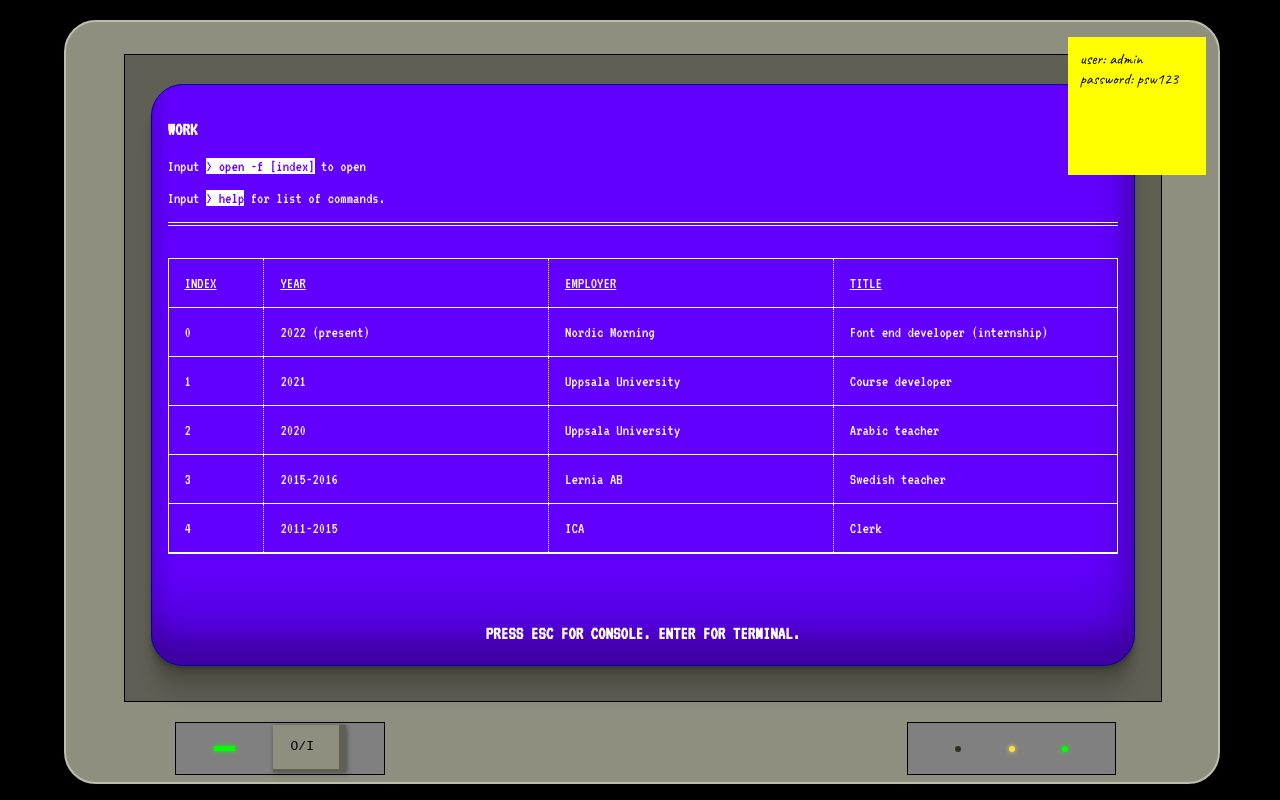
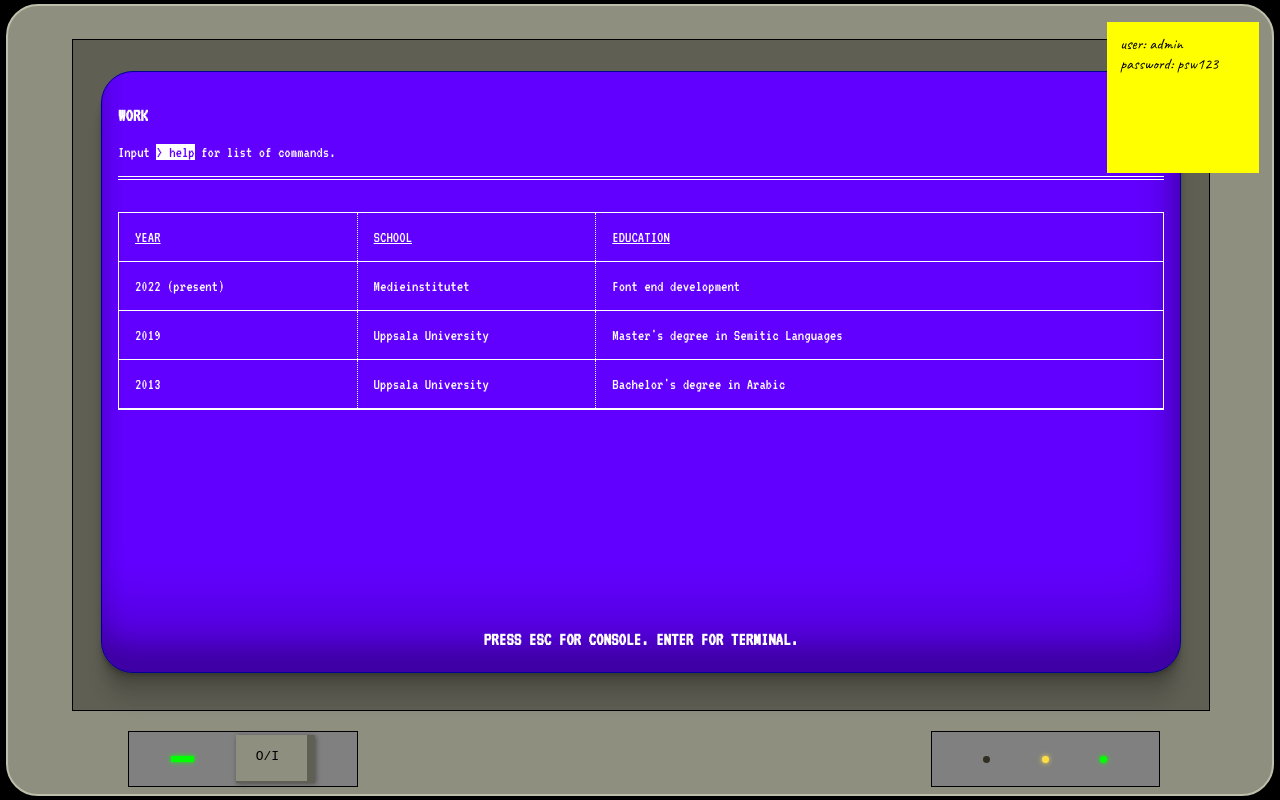
Before and after one commit to p-sjunnestrand/p-sjunnestrand, a Svelte app: page / in a window 1280 px wide. Built offline with nearby package versions, Linux system fonts and the light colour scheme.

Commit message:
started w screen color change

```diff
--- a/src/App.svelte
+++ b/src/App.svelte
@@ -11,6 +11,7 @@
 	let access = undefined;
 	let noteVisible = true;
 	let noteOut = false;
+	export let bgColor = "#6200ff";
 
 	const handleSubmit = (e) => {
 		if(e.detail.user === "admin" && e.detail.psw === "psw123"){
@@ -52,8 +53,8 @@
 <style type="text/scss">
 	@use "sass:math";
 
-	$monitor-height: 95vh;
-	$monitor-width: 90vw;
+	$monitor-height: 99vh;
+	$monitor-width: 99vw;
 	$stand-height: calc(100vh - $monitor-height);
 	$stand-width: calc($monitor-width/2);
 	$screen-width: 95%;
@@ -75,6 +76,7 @@
 		left: calc(50% - $monitor-width/2);
 		top: calc((100vh - $monitor-height)/2);
 		border-radius: 2em;
+		box-sizing: border-box;
 	}
 	#bevel{
 		height: $bevel-height;
@@ -163,7 +165,7 @@
 		to{background-color: rgb(31, 31, 31);}
 	}
 	.on{
-		background-color: rgb(98, 0, 255);
+		background-color: #6200ff;
 		border: 1px solid #000096;
 
 		&:after{
--- a/src/Main.svelte
+++ b/src/Main.svelte
@@ -11,7 +11,7 @@
     import {createEventDispatcher} from "svelte";
 
     let logoFinished = true;
-    let pageDisplay = "work";
+    let pageDisplay = "edu";
     let openFile = "";
 
     //Doesn't need to be exported?
@@ -81,10 +81,7 @@
                 runCommandInConsole(`${argument} is not a valid argument`);
             }
         }
-        else {
-            runCommandInConsole("Invalid command")
-        }
-        if(command === "open -f"){
+        else if(command === "open -f"){
             const file = fileArray.find(file => file === argument);
             console.log(file);
             console.log(argument);
@@ -96,6 +93,17 @@
                 displayConsole = false;
                 openFile = file;
             }
+        }
+        else if(command === "sys color") {
+            const reg=/^#([0-9a-f]{3}){1,2}$/i;
+            if(reg.test(argument)) {
+
+            } else {
+                console.log("invalid");
+            }
+        }
+        else {
+            runCommandInConsole("Invalid command")
         }
         // if(command === "open -d")
 
--- a/src/components/Education.svelte
+++ b/src/components/Education.svelte
@@ -1,26 +1,109 @@
 <script>
     import KeyPress from "../KeyPress.svelte";
     import Terminal from "../Terminal.svelte";
+    import Placeholder from "./Placeholder.svelte";
 
     let displayInput = false;
+
+    export const eduArray = [
+        {
+            graduationYear: "2022 (present)",
+            school: "Medieinstitutet",
+            education: "Font end development",
+        },
+        {
+            graduationYear: "2019",
+            school: "Uppsala University",
+            education: "Master's degree in Semitic Languages",
+        },
+        {
+            graduationYear: "2013",
+            school: "Uppsala University",
+            education: "Bachelor's degree in Arabic",
+        },
+    ];
+
+    export let openFile;
 </script>
 
 <style>
     article{
-        height: 100%;
+        height: 92%;
+        overflow: auto;
+        position: relative;
+    }
+
+    .code{
+        background-color: white;
+        color: rgb(98, 0, 255);
+    }
+    .header{
+        border-bottom: 4px double;
+        width: 100%;
+    }
+    .edu-wrapper {
+        border: 1px white solid;
+        margin-top: 2rem;
+    }
+    ul {
+        margin: 0;
+        padding: 0;
+    }
+    li {
+        list-style-type: none;
+    }
+    .edu-card {
         display: flex;
-        justify-content: space-between;
-        flex-direction: column;
-        align-items: center;
+        border-bottom: 1px white solid;
+    }
+    .edu-detail {
+        border-right: 1px white dotted;
+        padding: 1rem;
+        width: 20%;
+    }
+    .edu-edu {
+        border-right: none;
+        width: 52%;
+    }
+    .label {
+        text-decoration: underline;
     }
 </style>
 
+
 <KeyPress on:escPress on:enterPress={() => displayInput = true}/>
+
 <article>
-    <h2>Education</h2>
+    <div class="header">
+        <h1>WORK</h1>
+        <p>Input <span class="code">> help</span> for list of commands.</p>
+    </div>
+    {#if openFile}
+        <div>Education</div>
+        {:else}
+            <div class="edu-wrapper">
+                <ul class="edu-card">
+                    <li class="label edu-detail">YEAR</li>
+                    <li class="label edu-detail">SCHOOL</li>
+                    <li class="label edu-edu edu-detail">EDUCATION</li>
+                </ul>
+                {#each eduArray as edu}
+                    <ul class="edu-card">
+                        <li class="edu-year edu-detail">{edu.graduationYear}</li>
+                        <li class="edu-school edu-detail">{edu.school}</li>
+                        <li class="edu-edu edu-detail">{edu.education}</li>
+                        <!-- <div class="work-desc work-detail">{work.desc}</div> -->
+                    </ul>
+                {/each}
+            </div>
+    {/if}
+</article>
+{#if openFile}
+    <p>PRESS ESC TO CLOSE FILE</p>
+{:else}
     {#if !displayInput}
-        <h3>PRESS ESC FOR CONSOLE. ENTER FOR TERMINAL.</h3>
+        <Placeholder/>
     {:else}
         <Terminal on:command/>
     {/if}
-</article>
+{/if}
```
